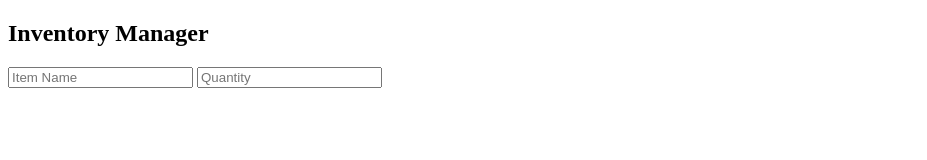
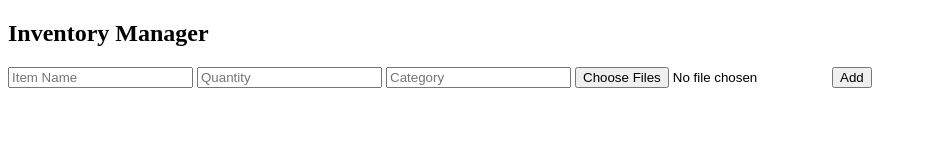
Before and after one commit to ly62-dev/inventorydev, a plain HTML site: page index.html in a window 1280 px wide. Shown: the whole page, without its empty margins (0-927 px from the left). Drawn offline with Linux system fonts and the light colour scheme.

Commit message:
Update index.html

```diff
--- a/index.html
+++ b/index.html
@@ -47,4 +47,9 @@
     <form id="inventoryForm">
         <input type="text" id="item" placeholder="Item Name" required />
         <input type="number" id="qty" placeholder="Quantity" required />
-        <input
+        <input type="text" id="category" placeholder="Category" required />
+        <input type="file" id="images" accept="image/*" multiple /> <!-- ✅ Allows multiple or single files -->
+        <button type="submit">Add</button>
+    </form>
+</body>
+</html>
```
